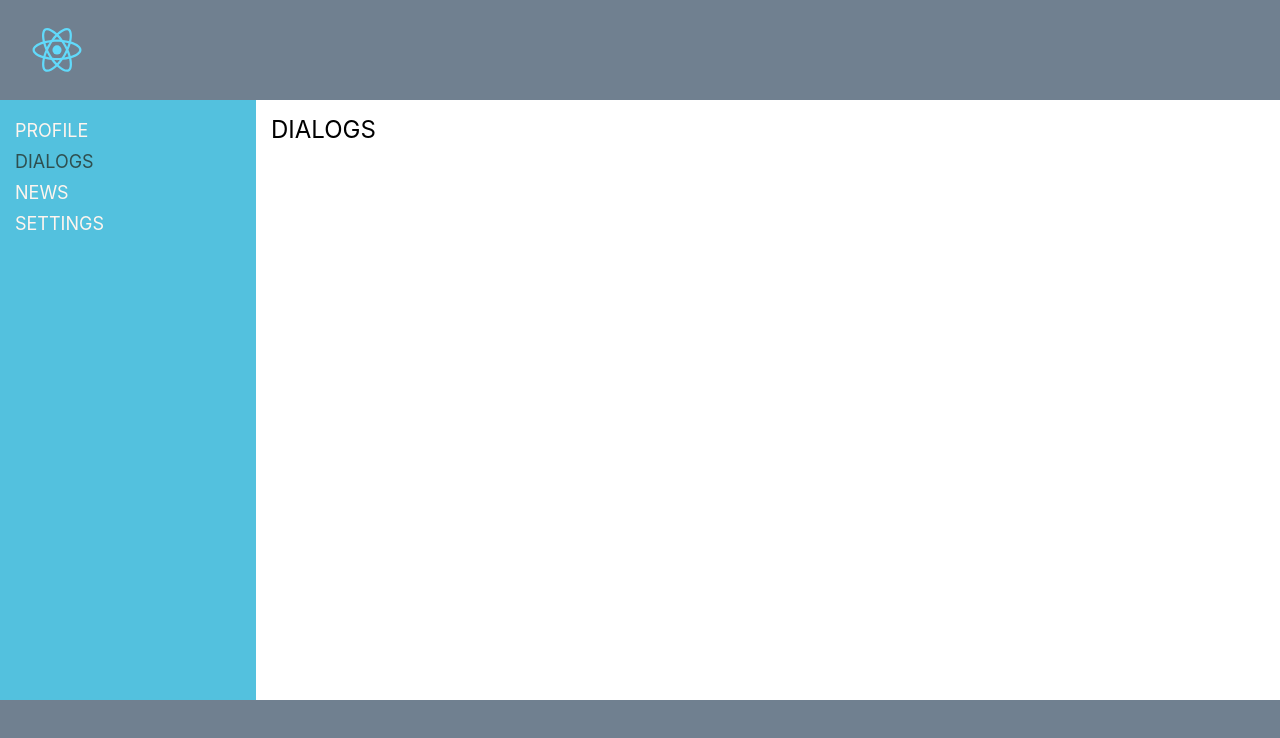
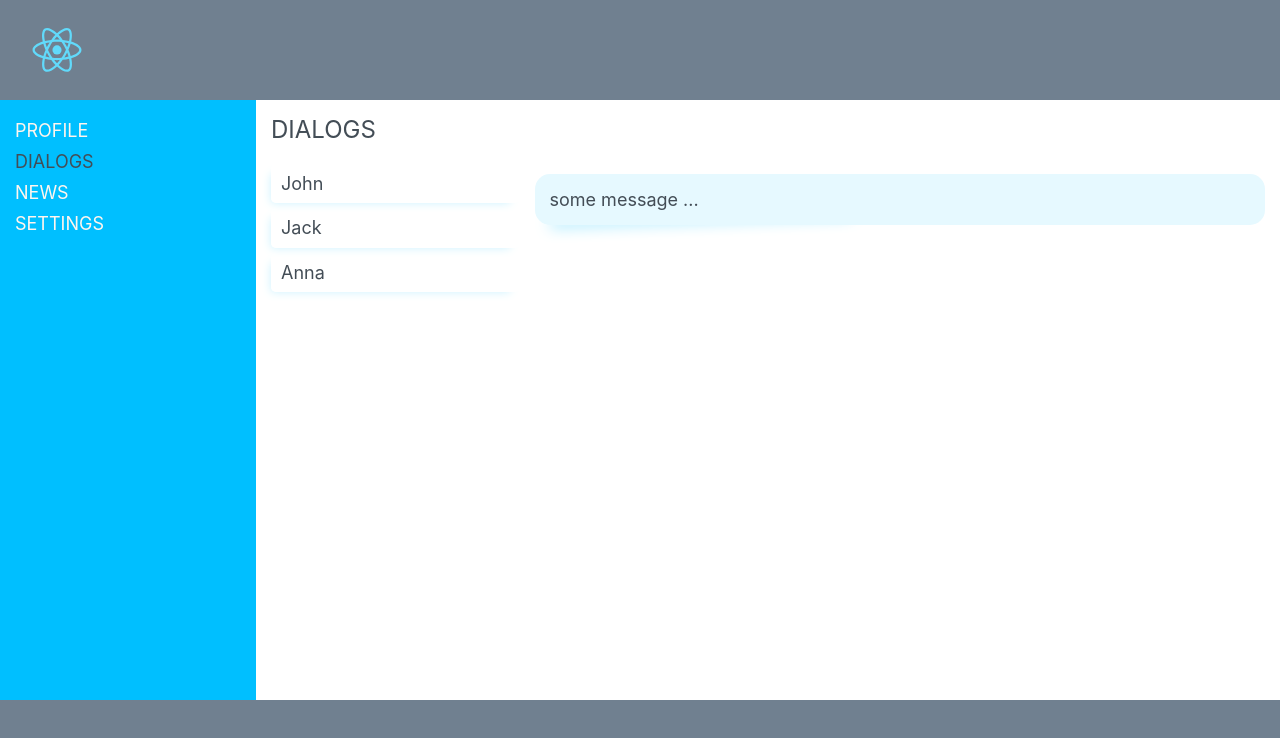
Before and after one commit to motrdevua/itkama, a React (Create React App) app: page /dialogs in a window 1280 px wide. Shown: the top 738 px of the page. Built offline with nearby package versions, Linux system fonts and the light colour scheme.

Commit message:
lesson 21 started

```diff
--- a/src/Components/Dialogs/Dialogs.jsx
+++ b/src/Components/Dialogs/Dialogs.jsx
@@ -4,6 +4,18 @@ import s from './Dialogs.module.scss';
 const Dialogs = () => (
   <div className={s.dialogs}>
     <h2 className={s.title}>Dialogs</h2>
+    <div className={s.dialogs__wrapper}>
+      <div className={s.dialogs__items}>
+        <div className={s.dialog}>John</div>
+        <div className={s.dialog}>Jack</div>
+        <div className={s.dialog}>Anna</div>
+      </div>
+      <div className={s.messages}>
+        <div className={s.message}>
+          <p className={s.message__text}>some message ...</p>
+        </div>
+      </div>
+    </div>
   </div>
 );
 
--- a/src/Components/Dialogs/Dialogs.module.scss
+++ b/src/Components/Dialogs/Dialogs.module.scss
@@ -3,3 +3,74 @@
   text-transform: uppercase;
   font-weight: normal;
 }
+.dialogs {
+  display: grid;
+
+  grid-template-rows: auto auto;
+  &__wrapper {
+    display: grid;
+
+    grid-template-columns: 1fr 3fr;
+  }
+}
+
+.messages {
+  padding: 0 0 0 15px;
+}
+
+.message {
+  position: relative;
+  display: -webkit-box;
+  display: -ms-flexbox;
+  display: flex;
+  -webkit-box-align: center;
+  align-items: center;
+  -ms-flex-align: center;
+  -webkit-box-pack: justify;
+  -ms-flex-pack: justify;
+  justify-content: space-between;
+  margin: 15px 0;
+  padding: 15px;
+  border-radius: 15px;
+  background-color: #e6f9ff;
+  cursor: pointer;
+  &:after {
+    position: absolute;
+    top: 65%;
+    bottom: 15px;
+    left: 15px;
+    z-index: -1;
+    max-width: 300px;
+    width: 50%;
+    background: rgba(230, 249, 255, 1);
+    -webkit-box-shadow: 0 10px 15px rgba(0, 191, 255, 1);
+            box-shadow: 0 10px 15px rgba(0, 191, 255, 1);
+    content: '';
+    -webkit-transform: rotate(-2deg);
+            transform: rotate(-2deg);
+  }
+
+  &__text {
+    font-size: 18px;
+  }
+}
+
+.dialog {
+  margin: 5px 0;
+  padding: 8px 5px 8px 10px;
+  border-radius: 5px;
+  -webkit-box-shadow: -5px 5px 10px -5px #ccf2ff, inset 5px -5px 10px -5px #ffffff;
+          box-shadow: -5px 5px 10px -5px #ccf2ff, inset 5px -5px 10px -5px #ffffff;
+  font-size: 18px;
+  line-height: 130%;
+  cursor: pointer;
+  -webkit-transition: all .2s linear;
+          transition: all .2s linear;
+  &:hover {
+    // background-color: #e6f9ff80;
+    -webkit-box-shadow: -5px 5px 10px -5px #ffffff, inset 5px -5px 10px -5px #ccf2ff;
+            box-shadow: -5px 5px 10px -5px #ffffff, inset 5px -5px 10px -5px #ccf2ff;
+    -webkit-transition: all .2s linear;
+            transition: all .2s linear;
+  }
+}
--- a/src/Components/Navbar/Navbar.module.scss
+++ b/src/Components/Navbar/Navbar.module.scss
@@ -1,23 +1,23 @@
 .navbar {
   display: grid;
   padding: 15px;
-  background-color: #53c1de;
+  background-color: rgba(0, 191, 255, 1);
 
   grid-area: navbar;
 }
 
 .list {
   &__item {
+    padding: 5px 0;
     list-style-type: none;
-    padding: 5px 0;
 
     & a {
       color: seashell;
       text-decoration: none;
       text-transform: uppercase;
+      font-size: 18px;
       -webkit-transition: all .2s ease-in-out;
               transition: all .2s ease-in-out;
-      font-size: 18px;
       &:hover {
         color: darkslategrey;
         -webkit-transition: all .2s ease-in-out;
@@ -27,6 +27,6 @@
   }
 
   a.active {
-    color: darkslategrey;
+    color: #434d56;
   }
 }
--- a/src/Components/Profile/Posts/Post/Post.jsx
+++ b/src/Components/Profile/Posts/Post/Post.jsx
@@ -5,7 +5,7 @@ import ava from './ava.png';
 import Like from './Like';
 
 const Post = (props) => {
-  const { name, message, likes } = props;
+  const { name, text, likes } = props;
 
   return (
     <div className={s.post}>
@@ -15,7 +15,7 @@ const Post = (props) => {
         </div>
         <div className={s.content}>
           <p className={s.name}>{name}</p>
-          <p className={s.text}>{message}</p>
+          <p className={s.text}>{text}</p>
         </div>
       </div>
       <div className={s.like}>
--- a/src/Components/Profile/Posts/Post/Post.module.scss
+++ b/src/Components/Profile/Posts/Post/Post.module.scss
@@ -12,9 +12,8 @@
   margin: 15px 0;
   padding: 15px;
   border-radius: 15px;
-  background-color: lightcyan;
-}
-.post:after {
+  background-color: #e6f9ff;
+  &:after {
     position: absolute;
     top: 80%;
     bottom: 15px;
@@ -22,12 +21,13 @@
     z-index: -1;
     max-width: 300px;
     width: 50%;
-  background: rgba(0, 191, 255, 1);
+    background: rgba(230, 249, 255, 1);
     -webkit-box-shadow: 0 10px 15px rgba(0, 191, 255, 1);
             box-shadow: 0 10px 15px rgba(0, 191, 255, 1);
     content: '';
     -webkit-transform: rotate(-2deg);
             transform: rotate(-2deg);
+  }
 }
 
 .ava {
@@ -63,9 +63,9 @@
   -webkit-box-direction: normal;
   -ms-flex-direction: column;
       flex-direction: column;
-  -webkit-box-pack: start;
-  -ms-flex-pack: start;
-  justify-content: flex-start;
+  -webkit-box-pack: justify;
+  -ms-flex-pack: justify;
+  justify-content: space-between;
   margin: 0 0 0 15px;
 }
 
@@ -74,7 +74,8 @@
 }
 
 .name {
-  color: dodgerblue;
+  padding: 0 0 7px 0;
+  color: rgba(0, 191, 255, 1);
   font-weight: bold;
 }
 
@@ -105,7 +106,7 @@
     justify-content: flex-start;
     padding: 5px;
     border-radius: 50%;
-    background: deepskyblue;
+    background: rgba(0, 191, 255, 1);
     color: #ffffff;
     cursor: pointer;
     -webkit-transition: all .3s ease-in-out;
--- a/src/Components/Profile/Posts/Posts.jsx
+++ b/src/Components/Profile/Posts/Posts.jsx
@@ -9,9 +9,9 @@ const Posts = () => (
       <textarea name="" id="" />
       <button type="button">Add post</button>
     </div>
-    <Post name="John Doe" message="some text..." likes="15" />
-    <Post name="Dan" message="some text..." likes="5" />
-    <Post name="Jack" message="some text..." likes="7" />
+    <Post name="John Doe" text="some text..." likes="15" />
+    <Post name="Dan" text="some text..." likes="5" />
+    <Post name="Jack" text="some text..." likes="7" />
   </div>
 );
 
--- a/src/index.scss
+++ b/src/index.scss
@@ -22,6 +22,7 @@ code {
 .App {
   display: grid;
   min-height: 100%;
+  color: #434d56;
   /* grid-gap: 0 10px; */
 
   grid-template-areas: 'header header' 'navbar content' 'footer footer';
```
Lines whose indentation alone changed are shown as unchanged.
